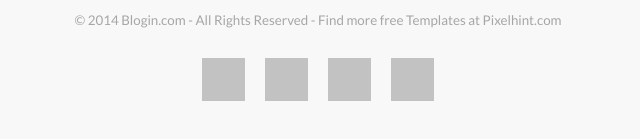
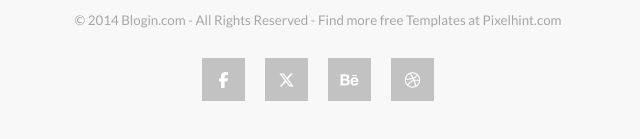
Before and after one commit to yuvalsidis/Design2LivePage, a plain HTML site: page index.html in a window 1280 px wide. Shown: the part 1561-1700 px from the top of the page, 322-962 px from the left. Drawn offline with Linux system fonts and the light colour scheme.

Commit message:
modify media fa

```diff
--- a/index.html
+++ b/index.html
@@ -59,10 +59,10 @@
         <small class="footer-rights">© 2014 Blogin.com - All Rights Reserved - Find more free Templates at
             Pixelhint.com</small>
         <ul class="footer-social clean-list">
-            <li><a href="#"></a></li>
-            <li><a href="#"></a></li>
-            <li><a href="#"></a></li>
-            <li><a href="#"></a></li>
+            <li><a class=" fa facebook" href="#"></a></li>
+            <li><a class=" fa twitter" href="#"></a></li>
+            <li><a class=" fa behance" href="#"></a></li>
+            <li><a class=" fa dribbble" href="#"></a></li>
         </ul>
     </footer>
 </body>
--- a/styles/basics/layout.css
+++ b/styles/basics/layout.css
@@ -14,3 +14,5 @@
 .main-layout > *.full{
     grid-column: 1 / -1;
 }
+
+/* MID WIDTH */
--- a/styles/setup/typeography.css
+++ b/styles/setup/typeography.css
@@ -8,3 +8,23 @@
     font-family: fa;
     src: url(/fonts/fa/fa-brands-400.ttf);
 }
+
+.fa::before {
+  font-family: fa;
+}
+
+.fa.facebook::before {
+  content: "\f39e";
+}
+
+.fa.twitter::before {
+  content: "\e61b";
+}
+
+.fa.behance::before {
+  content: "\f1b4";
+}
+
+.fa.dribbble::before {
+  content: "\f17d";
+}
```
Also changed, not shown: styles/components/main-footer.css (line endings or trailing spaces).
